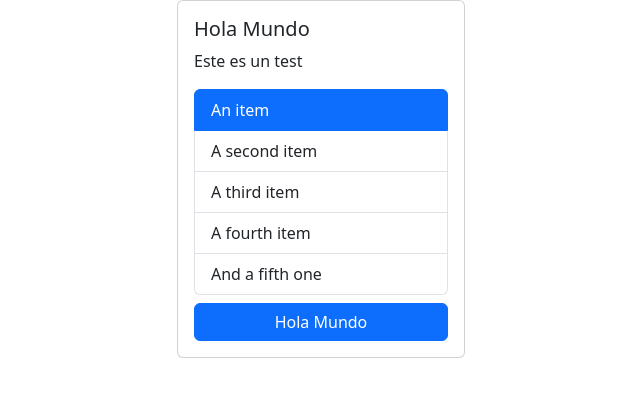
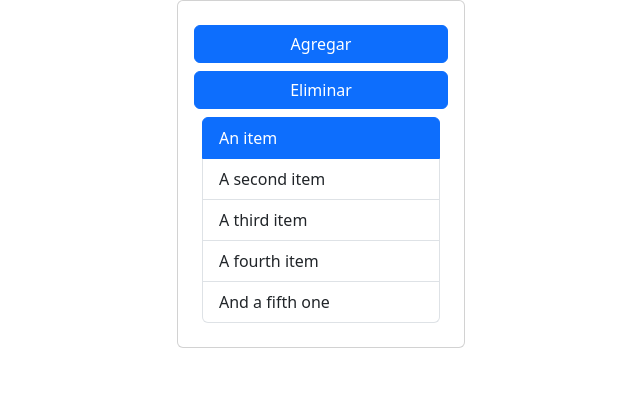
Before and after one commit to eduardoaxml/business, a React (Vite) app: page / in a window 1280 px wide. Shown: the top 396 px of the page, without its empty margins (319-959 px from the left). Built offline with nearby package versions, Linux system fonts and the light colour scheme.

Commit message:
reusable component

```diff
--- a/src/App.tsx
+++ b/src/App.tsx
@@ -4,34 +4,54 @@ import List from "./components/List";
 import Button from "./components/Button";
 
 function App() {
-  const [isLoading, setIsLoading] = useState(false);
-  const list = [
+  const [data, setData] = useState([
     "An item",
     "A second item",
     "A third item",
     "A fourth item",
     "And a fifth one",
-  ];
-  const handleSelect = (item: string) => {
-    return item;
+  ]);
+  // const [isLoading, setIsLoading] = useState(false);
+  // const list = [
+  //   "An item",
+  //   "A second item",
+  //   "A third item",
+  //   "A fourth item",
+  //   "And a fifth one",
+  // ];
+  // const handleSelect = (item: string) => {
+  //   return item;
+  // };
+
+  // const handleClick = () => {
+  //   setIsLoading(!isLoading);
+  // };
+
+  // const content = list.length ? (
+  //   <List data={list} onSelect={handleSelect} />
+  // ) : (
+  //   <p>No items</p>
+  // );
+  // return (
+  //   <Card className="py-2">
+  //     <CardBody title="Hola Mundo" body="Este es un test" />
+  //     {content}
+  //     <Button isLoading={isLoading} onClick={handleClick}>
+  //       Hola Mundo
+  //     </Button>
+  //   </Card>
+  // );
+  const addItem = () => {
+    setData([...data, `Item ${data.length + 1}`]);
   };
-
-  const handleClick = () => {
-    setIsLoading(!isLoading);
+  const deleteItem = () => {
+    setData(data.slice(0, -1));
   };
-
-  const content = list.length ? (
-    <List data={list} onSelect={handleSelect} />
-  ) : (
-    <p>No items</p>
-  );
   return (
     <Card>
-      <CardBody title="Hola Mundo" body="Este es un test" />
-      {content}
-      <Button isLoading={isLoading} onClick={handleClick}>
-        Hola Mundo
-      </Button>
+      <Button onClick={addItem}>Agregar</Button>
+      <Button onClick={deleteItem}>Eliminar</Button>
+      <List data={data} />
     </Card>
   );
 }
--- a/src/components/List.tsx
+++ b/src/components/List.tsx
@@ -12,7 +12,7 @@ const List = ({ data, onSelect }: Props) => {
     onSelect?.(item);
   };
   return (
-    <div>
+    <div className="p-2">
       <ul className="list-group">
         {data.map((item, i) => (
           <li
```
